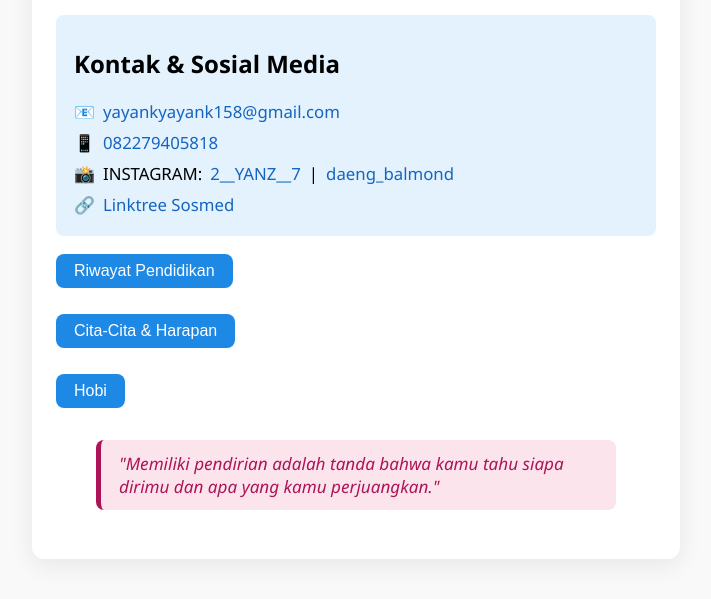
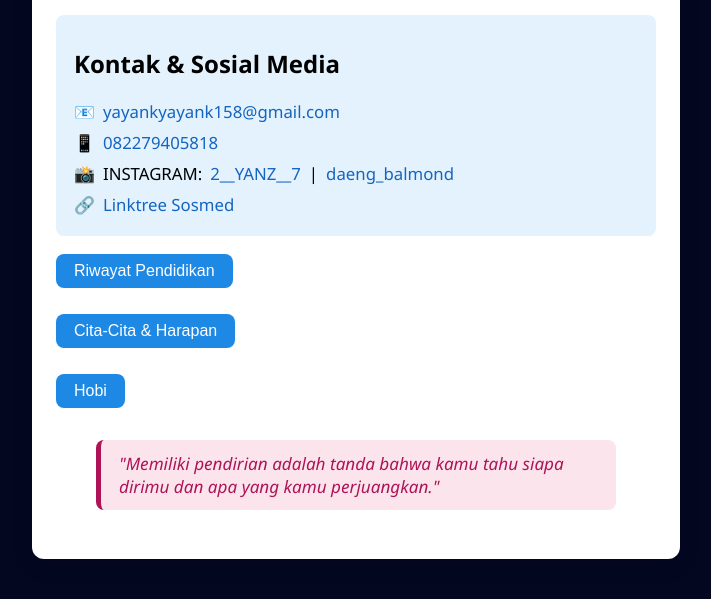
Before and after one commit to zanovaexe22/lanjutan-portofolio-ke-3, a plain HTML site: page index.html in a window 1280 px wide. Shown: the part 232-831 px from the top of the page, without its empty margins (284-995 px from the left). Drawn offline with Linux system fonts and the light colour scheme.

Commit message:
Update styles.css

```diff
--- a/styles.css
+++ b/styles.css
@@ -1,5 +1,5 @@
 body {
-  background: #f9f9f9;
+  background: #040720;
   font-family: 'Segoe UI', Arial, sans-serif;
   margin: 0;
 }
```
